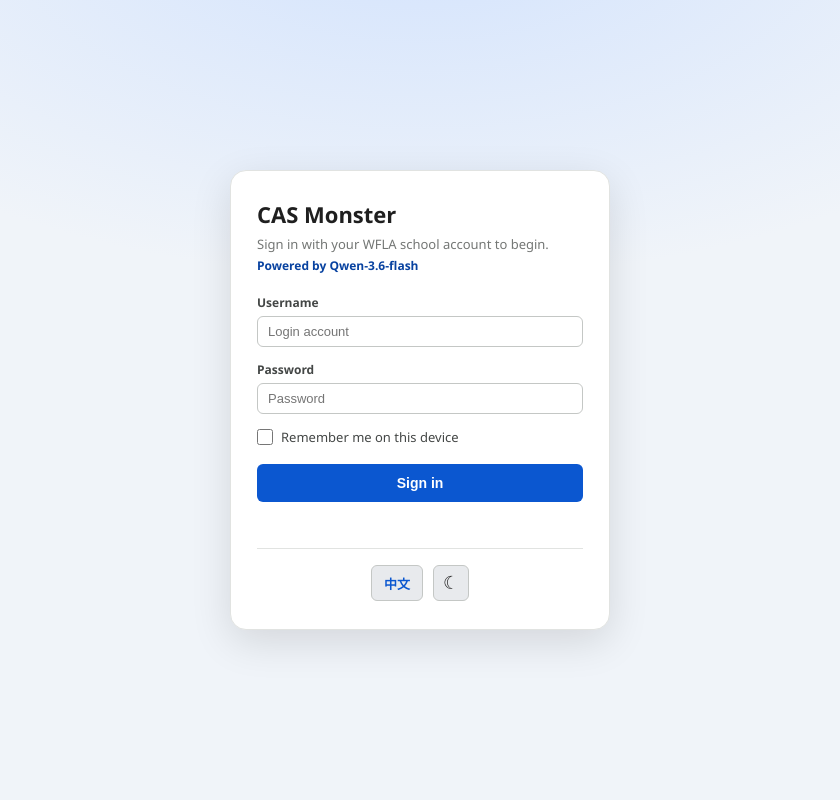
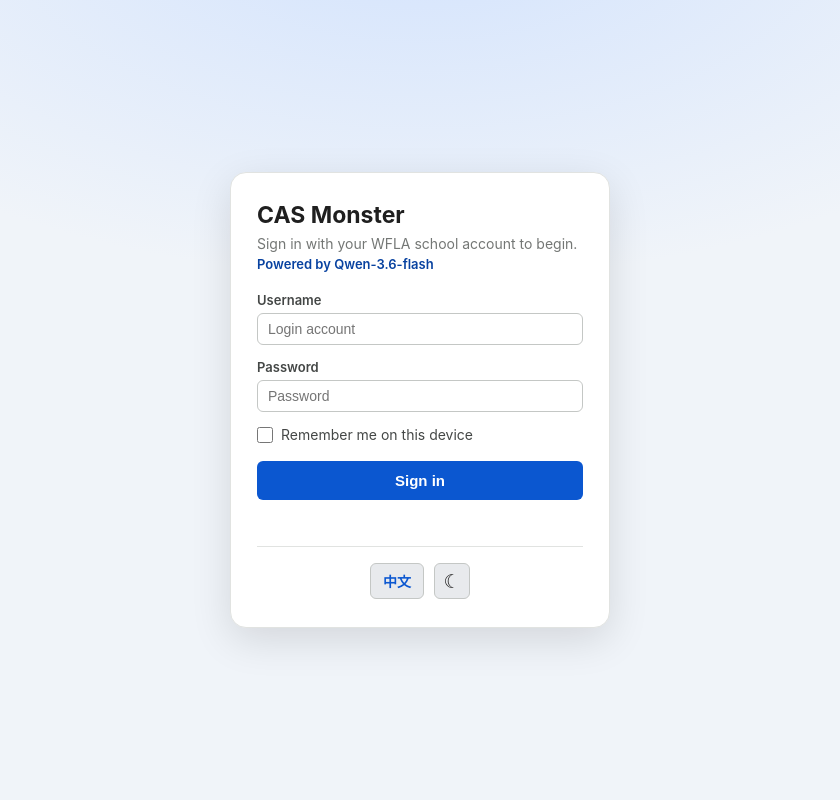
Before and after one commit to TommyMaHaoKun/CAS_MONSTER_WEBSITE, a Flask app: page / in a window 1280 px wide. Shown: the whole page, without its empty margins (220-1060 px from the left). Run offline with Flask 3, Linux system fonts and the light colour scheme; some libraries are stand-ins or nearby versions; some web fonts are replaced.

Commit message:
Use local SF Pro and PingFang fonts

```diff
--- a/app.py
+++ b/app.py
@@ -14,7 +14,7 @@
 from typing import Optional
 
 import requests
-from flask import Flask, render_template, request, jsonify
+from flask import Flask, render_template, request, jsonify, send_from_directory
 from flask_socketio import SocketIO, emit
 
 # --------------- CAS Knowledge Base ---------------
@@ -1497,6 +1497,12 @@
     return render_template("index.html")
 
 
+@app.route("/fonts/<path:filename>")
+def font_file(filename):
+    fonts_dir = os.path.join(os.path.dirname(os.path.abspath(__file__)), "fonts")
+    return send_from_directory(fonts_dir, filename)
+
+
 @app.route("/api/upload", methods=["POST"])
 def upload_files():
     client_ip = request.remote_addr or "unknown"
--- a/static/script.js
+++ b/static/script.js
@@ -329,6 +329,7 @@
 
 function applyLang(lang) {
     currentLang = lang;
+    document.documentElement.lang = lang === "zh" ? "zh-CN" : "en";
     const t = I18N[lang];
     const langLabel = lang === "en" ? "\u4E2D\u6587" : "EN";
     document.querySelectorAll("#lang-toggle, #login-lang-toggle").forEach((b) => { b.textContent = langLabel; });
--- a/static/style.css
+++ b/static/style.css
@@ -1,4 +1,61 @@
 /* CAS Autofill Web - Google-inspired design matching the tkinter app */
+@font-face {
+    font-family: "SF Pro Text Local";
+    src: url("/fonts/SF-Pro-Text-Regular.otf") format("opentype");
+    font-style: normal;
+    font-weight: 400;
+    font-display: swap;
+}
+@font-face {
+    font-family: "SF Pro Text Local";
+    src: url("/fonts/SF-Pro-Text-Medium.otf") format("opentype");
+    font-style: normal;
+    font-weight: 500;
+    font-display: swap;
+}
+@font-face {
+    font-family: "SF Pro Text Local";
+    src: url("/fonts/SF-Pro-Text-Semibold.otf") format("opentype");
+    font-style: normal;
+    font-weight: 600;
+    font-display: swap;
+}
+@font-face {
+    font-family: "SF Pro Text Local";
+    src: url("/fonts/SF-Pro-Text-Bold.otf") format("opentype");
+    font-style: normal;
+    font-weight: 700;
+    font-display: swap;
+}
+@font-face {
+    font-family: "PingFang SC Local";
+    src: url("/fonts/PingFangSC-Regular.ttf") format("truetype");
+    font-style: normal;
+    font-weight: 400;
+    font-display: swap;
+}
+@font-face {
+    font-family: "PingFang SC Local";
+    src: url("/fonts/PingFangSC-Medium.ttf") format("truetype");
+    font-style: normal;
+    font-weight: 500;
+    font-display: swap;
+}
+@font-face {
+    font-family: "PingFang SC Local";
+    src: url("/fonts/PingFangSC-Semibold.ttf") format("truetype");
+    font-style: normal;
+    font-weight: 600;
+    font-display: swap;
+}
+@font-face {
+    font-family: "PingFang SC Local";
+    src: url("/fonts/PingFangSC-Semibold.ttf") format("truetype");
+    font-style: normal;
+    font-weight: 700;
+    font-display: swap;
+}
+
 :root {
     --bg: #F0F4F9;
     --surface: #FFFFFF;
@@ -56,12 +113,15 @@
 }
 
 body {
-    font-family: 'Segoe UI', system-ui, -apple-system, sans-serif;
-    font-size: 14px;
+    font-family: "SF Pro Text Local", "SF Pro Text", "PingFang SC Local", "PingFang SC", -apple-system, BlinkMacSystemFont, "Segoe UI", sans-serif;
+    font-size: 15px;
     color: var(--text);
     background: var(--bg);
     min-height: 100vh;
 }
+:lang(zh) body {
+    font-family: "PingFang SC Local", "PingFang SC", "SF Pro Text Local", "SF Pro Text", -apple-system, BlinkMacSystemFont, "Segoe UI", sans-serif;
+}
 
 /* Title Bar */
 .title-bar {
@@ -166,7 +226,7 @@
     padding: 7px 10px;
     border: 1px solid var(--border);
     border-radius: 6px;
-    font-size: 13px;
+    font-size: 14px;
     color: var(--text);
     background: var(--surface);
     outline: none;
@@ -230,7 +290,7 @@
     padding: 8px 18px;
     border: none;
     border-radius: 6px;
-    font-size: 13px;
+    font-size: 14px;
     font-weight: 600;
     cursor: pointer;
     transition: all 0.15s;
@@ -560,7 +620,7 @@
     display: flex;
     align-items: center;
     justify-content: center;
-    font-size: 18px;
+    font-size: 19px;
     line-height: 1;
     color: var(--text);
     transition: background 0.15s;
@@ -604,7 +664,7 @@
     border-radius: 6px;
     padding: 4px 12px;
     cursor: pointer;
-    font-size: 13px;
+    font-size: 14px;
     font-weight: 600;
     color: var(--accent);
     transition: background 0.15s;
@@ -679,7 +739,7 @@
 .chat-bubble-inner {
     padding: 10px 14px;
     border-radius: 16px;
-    font-size: 13px;
+    font-size: 14px;
     line-height: 1.6;
     word-break: break-word;
 }
@@ -854,17 +914,17 @@
     margin-bottom: 6px;
 }
 .login-title {
-    font-size: 22px;
+    font-size: 23px;
     font-weight: 700;
     color: var(--text);
 }
 .login-sub {
-    font-size: 13px;
+    font-size: 14px;
     color: var(--muted);
     margin-bottom: 4px;
 }
 .login-powered {
-    font-size: 12px;
+    font-size: 13px;
     color: var(--accent-text);
     font-weight: 600;
     margin-bottom: 20px;
@@ -872,7 +932,7 @@
 .login-field { margin-bottom: 14px; }
 .login-label {
     display: block;
-    font-size: 12px;
+    font-size: 13px;
     font-weight: 600;
     color: var(--text-secondary);
     margin-bottom: 5px;
@@ -882,7 +942,7 @@
     display: flex;
     align-items: center;
     gap: 8px;
-    font-size: 13px;
+    font-size: 14px;
     color: var(--text-secondary);
     margin: 4px 0 18px;
     cursor: pointer;
@@ -892,11 +952,11 @@
     width: 100%;
     margin-top: 0;
     padding: 11px;
-    font-size: 14px;
+    font-size: 15px;
 }
 .login-error {
     color: var(--danger);
-    font-size: 12.5px;
+    font-size: 13.5px;
     margin-top: 12px;
     min-height: 16px;
     text-align: center;
@@ -952,7 +1012,7 @@
     border: 1px solid var(--border-light);
     border-radius: 999px;
     padding: 7px 14px;
-    font-size: 12.5px;
+    font-size: 13.5px;
     cursor: pointer;
     transition: filter 0.15s;
     text-align: left;
@@ -1122,7 +1182,7 @@
 
 /* Larger, screen-adaptive typography */
 body.chat-active .chat-bubble-inner {
-    font-size: clamp(15.5px, 0.5vw + 14px, 18px);
+    font-size: clamp(16.5px, 0.5vw + 15px, 19px);
     line-height: 1.78;
 }
 body.chat-active .chat-bubble-inner.markdown h1 { font-size: 1.45em; }
@@ -1183,7 +1243,7 @@
     min-height: 46px;
 }
 body.chat-active .chat-chip {
-    font-size: 13px;
+    font-size: 14px;
     padding: 9px 16px;
 }
 
```
Also changed, not shown: other parts of static/style.css (+70 -70 lines), 7 other files.
